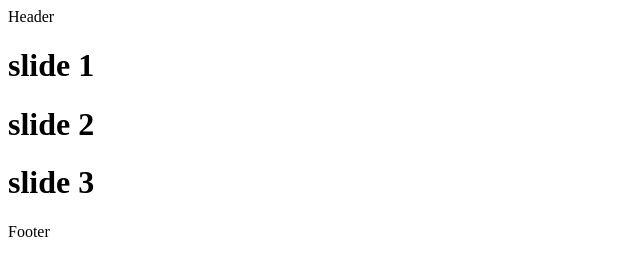
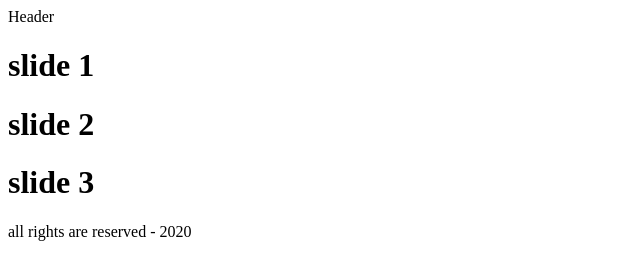
Before and after one commit to miladfarzian/git-project, a plain HTML site: page index.html in a window 1280 px wide. Shown: the whole page, without its empty margins (0-640 px from the left). Drawn offline with Linux system fonts and the light colour scheme.

Commit message:
footer updated

```diff
--- a/index.html
+++ b/index.html
@@ -16,7 +16,7 @@
 
     </div>
     <footer>
-        Footer
+        all rights are reserved - 2020
     </footer>
 
 </body>
```
